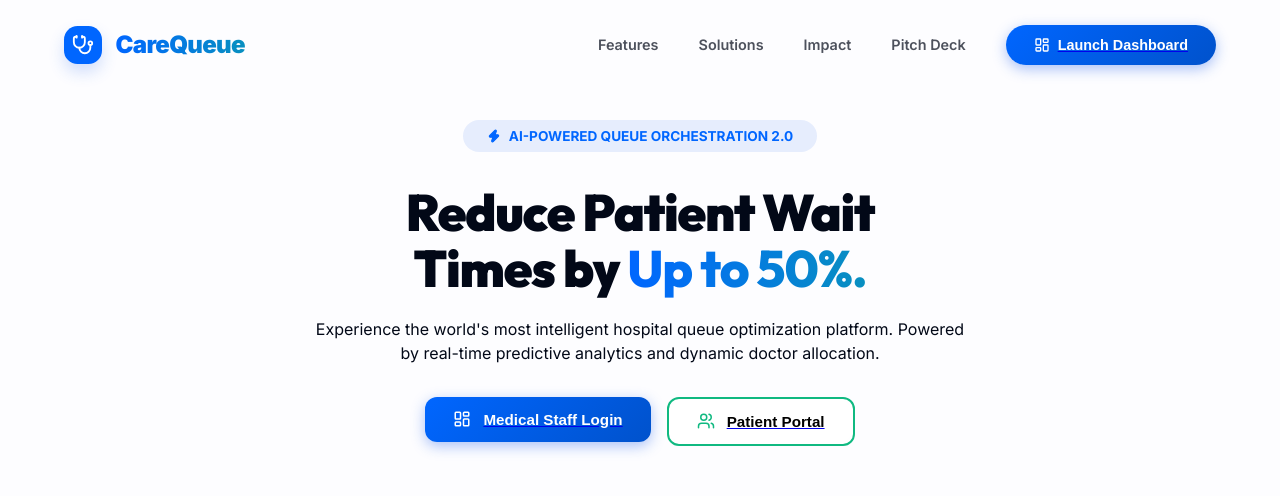
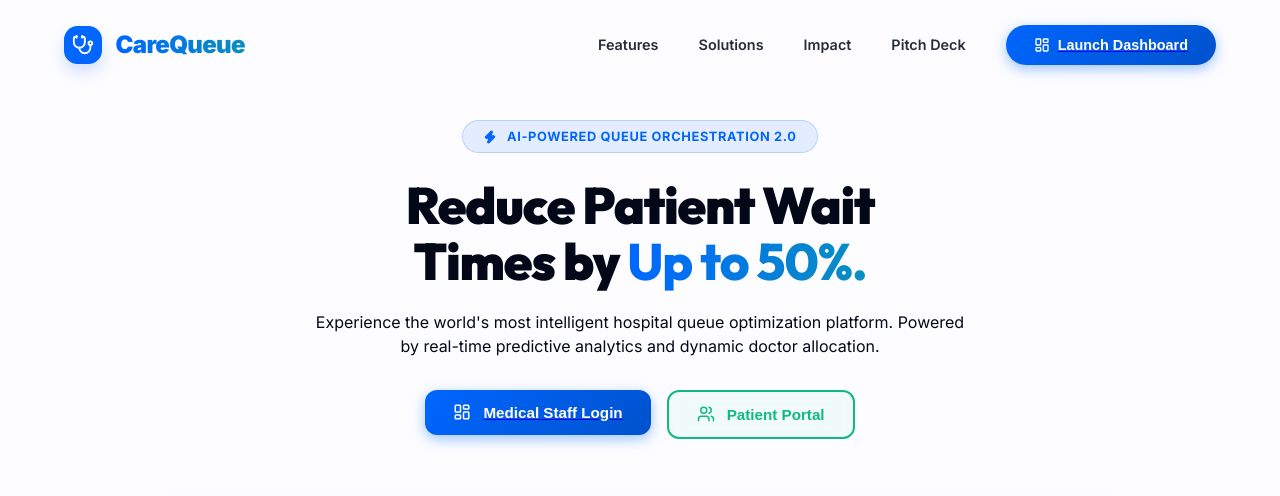
Before and after one commit to ubosachin/CareQueue, a Next.js app: page / in a window 1280 px wide. Shown: the top 496 px of the page. Built offline with nearby package versions, Linux system fonts and the light colour scheme.

Commit message:
style: refine UI components, button styling, and landing page animations

```diff
--- a/src/app/globals.css
+++ b/src/app/globals.css
@@ -81,6 +81,7 @@ h1, h2, h3, h4, h5, h6 {
   border: 1px solid var(--card-border);
   border-radius: 1rem;
   box-shadow: var(--shadow);
+  color: var(--foreground);
 }
 
 .glass-panel {
@@ -88,18 +89,24 @@ h1, h2, h3, h4, h5, h6 {
   backdrop-filter: blur(8px);
   -webkit-backdrop-filter: blur(8px);
   border: 1px solid var(--glass-border);
+  color: var(--foreground);
 }
 
 .btn-primary {
   background: linear-gradient(135deg, var(--primary), var(--primary-hover));
-  color: white;
+  color: white !important;
   padding: 0.6rem 1.25rem;
   border-radius: 0.75rem;
-  font-weight: 600;
+  font-weight: 700;
   border: none;
   font-size: 0.85rem;
-  box-shadow: 0 4px 14px 0 rgba(37, 99, 235, 0.39);
+  box-shadow: 0 4px 14px 0 rgba(var(--primary-rgb), 0.39);
   transition: all 0.2s ease;
+  cursor: pointer;
+  display: flex;
+  align-items: center;
+  justify-content: center;
+  gap: 0.5rem;
 }
 
 .btn-primary:hover {
--- a/src/app/page.tsx
+++ b/src/app/page.tsx
@@ -33,21 +33,22 @@ export default function LandingPage() {
         paddingRight: '5%'
       }}>
         <motion.div
-          initial={{ opacity: 0, y: 20 }}
+          initial={{ opacity: 0, y: 10 }}
           animate={{ opacity: 1, y: 0 }}
           style={{
-            background: 'rgba(37, 99, 235, 0.1)',
-            padding: '0.5rem 1.5rem',
-            borderRadius: '2rem',
-            color: 'var(--primary)',
-            fontSize: '0.85rem',
-            fontWeight: 700,
-            marginBottom: '2rem',
             display: 'inline-flex',
             alignItems: 'center',
-            gap: '0.5rem'
-          }}
-        >
+            gap: '0.6rem',
+            padding: '0.5rem 1.25rem',
+            borderRadius: '2rem',
+            background: 'rgba(var(--primary-rgb), 0.1)',
+            border: '1px solid rgba(var(--primary-rgb), 0.2)',
+            marginBottom: '1.5rem',
+            color: 'var(--primary)',
+            fontSize: '0.8rem',
+            fontWeight: 700,
+            letterSpacing: '0.05em'
+          }}>
           <Zap size={14} fill="var(--primary)" />
           AI-POWERED QUEUE ORCHESTRATION 2.0
         </motion.div>
@@ -84,11 +85,27 @@ export default function LandingPage() {
               <span>Medical Staff Login</span>
             </button>
           </Link>
-          <Link href="/patient">
-            <button className="glass-panel" style={{ padding: '0.85rem 1.75rem', fontSize: '0.95rem', borderRadius: '0.75rem', fontWeight: 600, display: 'flex', alignItems: 'center', gap: '0.75rem', cursor: 'pointer', border: '2px solid var(--secondary)' }}>
+          <Link href="/patient" style={{ textDecoration: 'none' }}>
+            <motion.button
+              whileHover={{ scale: 1.02, backgroundColor: 'rgba(var(--secondary-rgb), 0.15)' }}
+              whileTap={{ scale: 0.98 }}
+              className="glass-panel"
+              style={{
+                padding: '0.85rem 1.75rem',
+                fontSize: '0.95rem',
+                borderRadius: '0.75rem',
+                fontWeight: 600,
+                display: 'flex',
+                alignItems: 'center',
+                gap: '0.75rem',
+                cursor: 'pointer',
+                border: '2px solid var(--secondary)',
+                color: 'var(--secondary)',
+                background: 'rgba(var(--secondary-rgb), 0.05)'
+              }}>
               <Users size={18} color="var(--secondary)" />
               <span>Patient Portal</span>
-            </button>
+            </motion.button>
           </Link>
         </motion.div>
 
--- a/src/components/layout/LandingNavbar.tsx
+++ b/src/components/layout/LandingNavbar.tsx
@@ -83,8 +83,8 @@ export default function LandingNavbar() {
                   fontSize: '0.9rem',
                   fontWeight: 600,
                   color: 'var(--foreground)',
-                  opacity: 0.7,
-                  position: 'relative'
+                  opacity: isScrolled ? 1 : 0.85,
+                  cursor: 'pointer'
                 }}
                 whileHover={{ opacity: 1, y: -2 }}
               >
```
